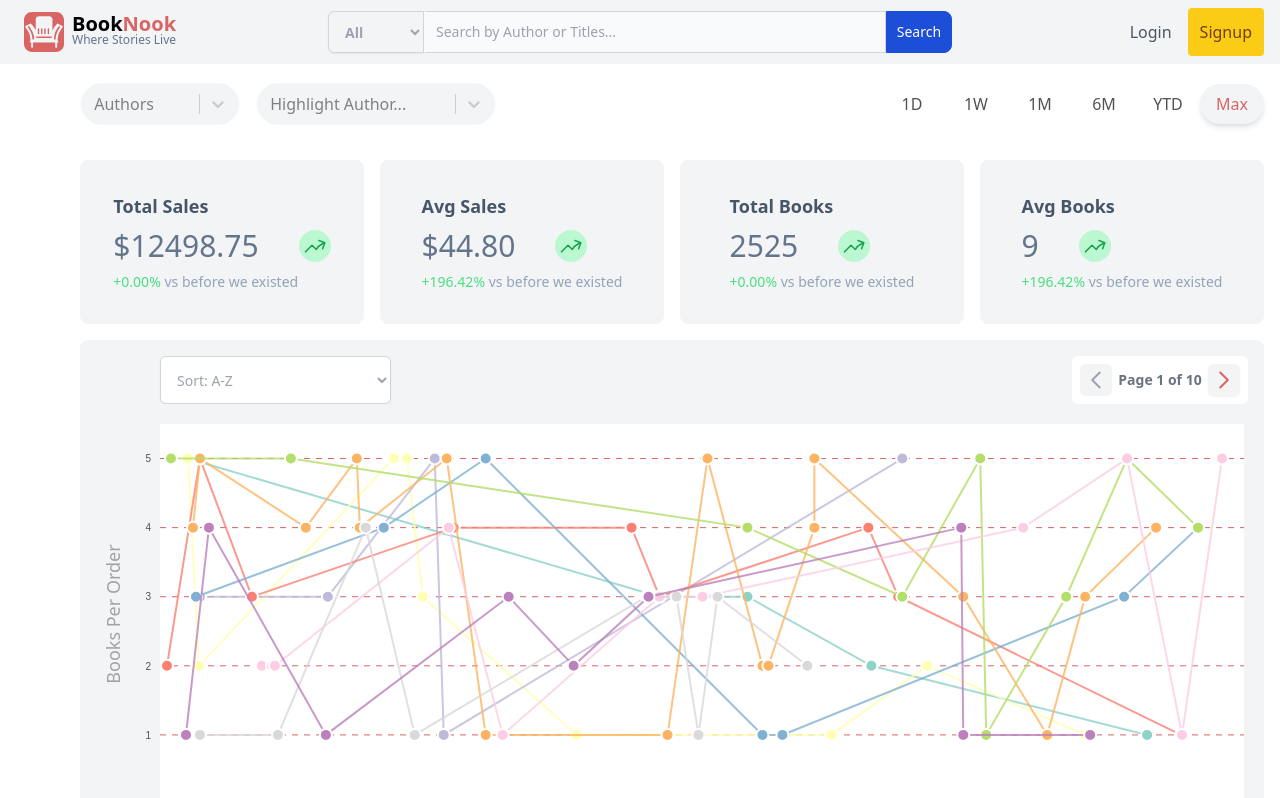
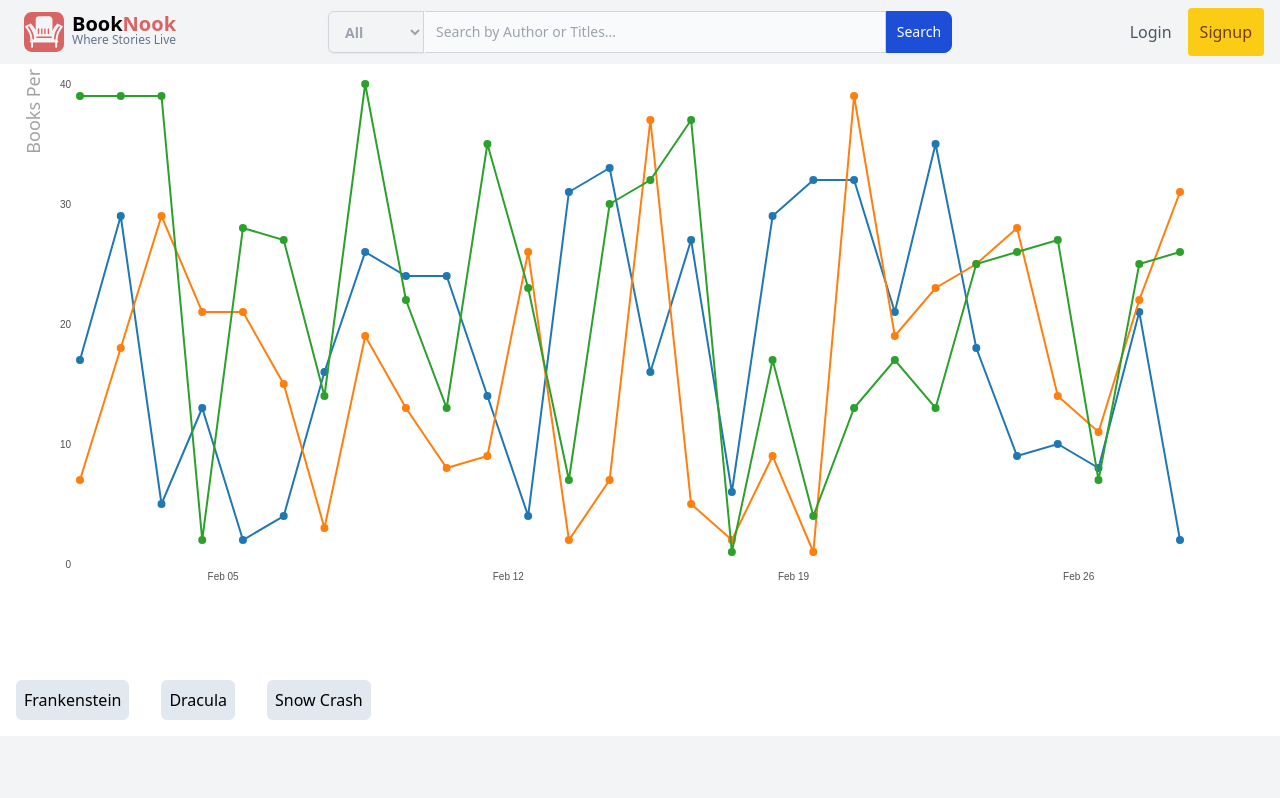
Before and after one commit to francoisdillinger/book_nook_frontend, a React (Vite) app: page / in a window 1280 px wide. Shown: the top 798 px of the page. Built offline with nearby package versions, Linux system fonts and the light colour scheme.

Commit message:
changing components

```diff
--- a/src/App.tsx
+++ b/src/App.tsx
@@ -46,11 +46,11 @@ export default function App() {
 			{/* <Profile /> */}
 			{/* <UserOrders /> */}
 			{/* <SideBarAdminMenu /> */}
-			{/* <AdminHome /> */}
+			<AdminHome />
 
 			<div className="  m-auto">
 				{/* <AdminMenu /> */}
-				<AdminChart />
+				{/* <AdminChart /> */}
 			</div>
 			{/* <AdminOrders /> */}
 			{/* <AdminBooks /> */}
```
